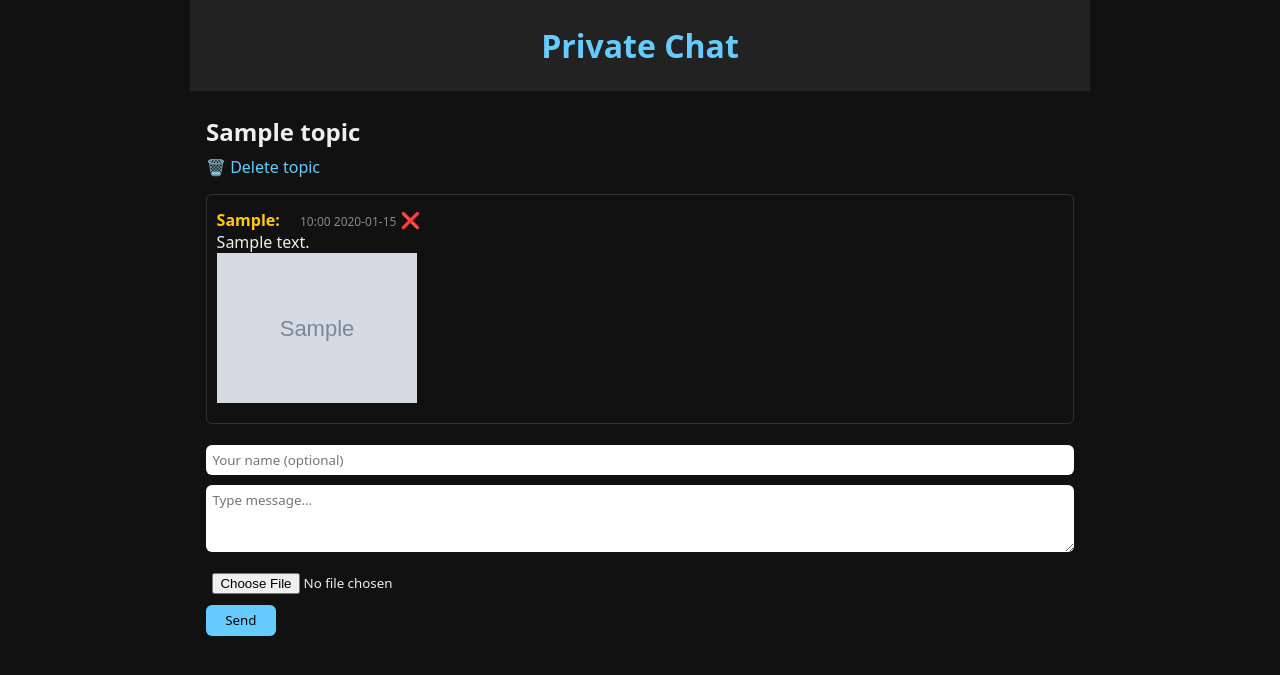
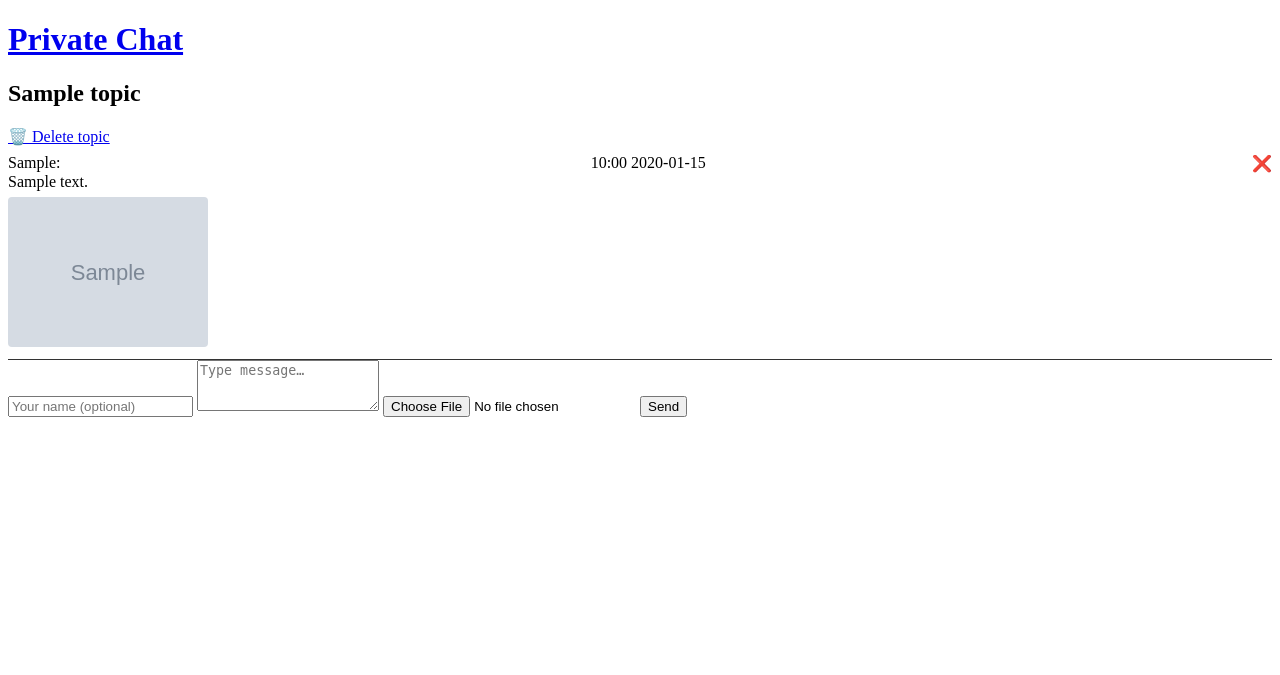
Before and after one commit to luiscamachomateo/private-chat, a Flask app: a page that uses templates/base.html in a window 1280 px wide. Shown: the top 675 px of the page. Run offline with Flask 3, Linux system fonts and the light colour scheme; tables that the repository leaves empty hold one stand-in row (values such as "Sample post"); grey boxes marked "Sample" are stand-in pictures.

Commit message:
Update style.css

```diff
--- a/static/style.css
+++ b/static/style.css
@@ -1,12 +1,19 @@
-*{box-sizing:border-box;font-family:system-ui,Arial,sans-serif}
-body{margin:0;padding:0;max-width:900px;margin:auto;background:#111;color:#eee}
-header{padding:1rem;text-align:center;background:#222}
-h1,h2{margin:.5rem 0}
-a{color:#6cf;text-decoration:none}
-main{padding:1rem}
-.new input,.send input,.send textarea{width:100%;margin:.3rem 0;padding:.4rem;border-radius:6px;border:none}
-button{padding:.4rem 1.2rem;border:none;border-radius:6px;background:#6cf;color:#000;cursor:pointer}
-.chatbox{margin:1rem 0;max-height:70vh;overflow-y:auto;border:1px solid #333;padding:.6rem;border-radius:6px}
-.msg{margin:.3rem 0}
-.who{font-weight:bold;margin-right:.4rem;color:#fc0}
-.ts{font-size:.75rem;color:#888;margin-left:.6rem}
+.msg {
+  border-bottom: 1px solid #333;
+  padding: 0.5rem 0;
+}
+.msg img {
+  margin-top: 0.4rem;
+  max-width: 100%;
+  border-radius: 4px;
+}
+.header {
+  display: flex;
+  justify-content: space-between;
+  align-items: center;
+}
+.del {
+  color: #f66;
+  text-decoration: none;
+  margin-left: 1rem;
+}
```
